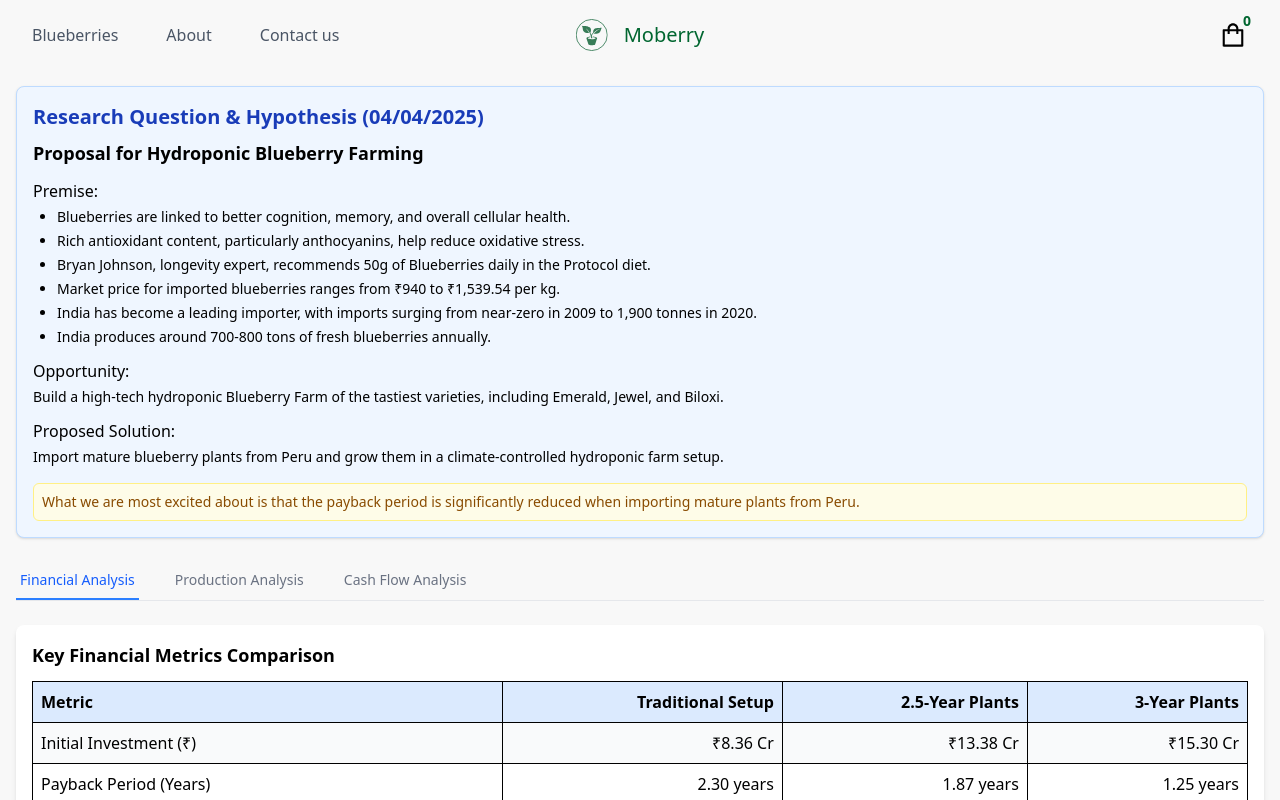
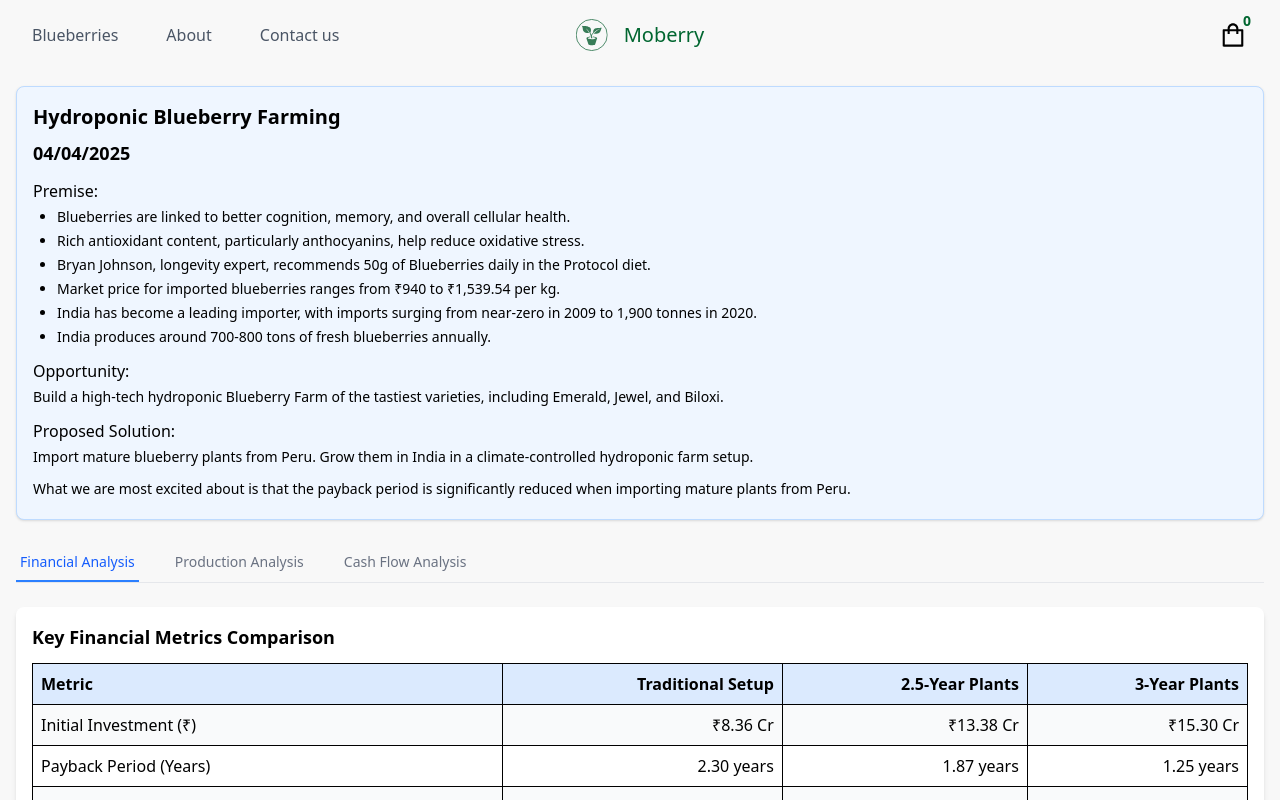
Before and after one commit to beasportai/DarjBerry, a Next.js app: page /report in a window 1280 px wide. Shown: the top 800 px of the page. Built offline with nearby package versions, Linux system fonts and the light colour scheme.

Commit message:
Updated page

```diff
--- a/app/layout.tsx
+++ b/app/layout.tsx
@@ -1,29 +1,29 @@
-import type { Metadata } from 'next'
-import { Geist, Geist_Mono } from 'next/font/google'
-import './globals.css'
-import Navbar from '@/components/navbar'
-import Footer from '@/components/footer'
-import ClientContextWrapper from '@/context/client-context-wrapper'
+import type { Metadata } from "next";
+import { Geist, Geist_Mono } from "next/font/google";
+import "./globals.css";
+import Navbar from "@/components/navbar";
+import Footer from "@/components/footer";
+import ClientContextWrapper from "@/context/client-context-wrapper";
 
 const geistSans = Geist({
-  variable: '--font-geist-sans',
-  subsets: ['latin'],
-})
+  variable: "--font-geist-sans",
+  subsets: ["latin"],
+});
 
 const geistMono = Geist_Mono({
-  variable: '--font-geist-mono',
-  subsets: ['latin'],
-})
+  variable: "--font-geist-mono",
+  subsets: ["latin"],
+});
 
 export const metadata: Metadata = {
-  title: 'Create Next App',
-  description: 'Generated by create next app',
-}
+  title: "Moberry Blueberry",
+  description: "Tastiest Blueberries ",
+};
 
 export default function RootLayout({
   children,
 }: Readonly<{
-  children: React.ReactNode
+  children: React.ReactNode;
 }>) {
   return (
     <html lang="en">
@@ -37,5 +37,5 @@ export default function RootLayout({
         </ClientContextWrapper>
       </body>
     </html>
-  )
+  );
 }
--- a/app/report/page.tsx
+++ b/app/report/page.tsx
@@ -17,7 +17,6 @@ import {
 const BlueberryThreeScenarioAnalysis = () => {
   const [activeTab, setActiveTab] = useState("financial");
 
-  // Research question and hypothesis from input data
   const researchQuestion = {
     title: "Hydroponic Blueberry Farming",
     date: "04/04/2025",
@@ -32,7 +31,7 @@ const BlueberryThreeScenarioAnalysis = () => {
     opportunity:
       "Build a high-tech hydroponic Blueberry Farm of the tastiest varieties, including Emerald, Jewel, and Biloxi.",
     solution:
-      "Import mature blueberry plants from Peru and grow them in a climate-controlled hydroponic farm setup.",
+      "Import mature blueberry plants from Peru. Grow them in India in a climate-controlled hydroponic farm setup.",
   };
 
   // Financial data for three scenarios from our analysis
@@ -147,12 +146,8 @@ const BlueberryThreeScenarioAnalysis = () => {
     <div className="w-full p-4 space-y-6">
       {/* Research Question and Hypothesis */}
       <div className="bg-blue-50 p-4 rounded-lg shadow border border-blue-200">
-        <h2 className="text-xl font-bold mb-2 text-blue-800">
-          Research Question & Hypothesis ({researchQuestion.date})
-        </h2>
-        <h3 className="text-lg font-semibold mb-1">
-          Proposal for {researchQuestion.title}
-        </h3>
+        <h2 className="text-xl font-bold mb-2">{researchQuestion.title}</h2>
+        <h4 className="text-lg font-semibold mb-1">{researchQuestion.date}</h4>
 
         <h4 className="font-medium mt-3 mb-1">Premise:</h4>
         <ul className="list-disc pl-6 space-y-1 mb-3">
@@ -169,12 +164,10 @@ const BlueberryThreeScenarioAnalysis = () => {
         <h4 className="font-medium mt-3 mb-1">Proposed Solution:</h4>
         <p className="text-sm">{researchQuestion.solution}</p>
 
-        <div className="mt-4 bg-yellow-50 p-2 rounded-md border border-yellow-200">
-          <p className="text-sm font-medium text-yellow-800">
-            What we are most excited about is that the payback period is
-            significantly reduced when importing mature plants from Peru.
-          </p>
-        </div>
+        <p className="text-sm mt-3 mb-1">
+          What we are most excited about is that the payback period is
+          significantly reduced when importing mature plants from Peru.
+        </p>
       </div>
 
       {/* Tabs for different analyses */}
--- a/package.json
+++ b/package.json
@@ -1,5 +1,5 @@
 {
-  "name": "blubbery",
+  "name": "bluberry",
   "version": "0.1.0",
   "private": true,
   "scripts": {
```
